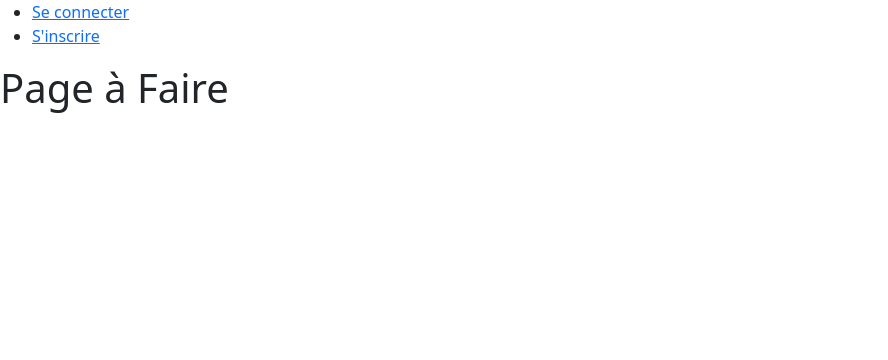
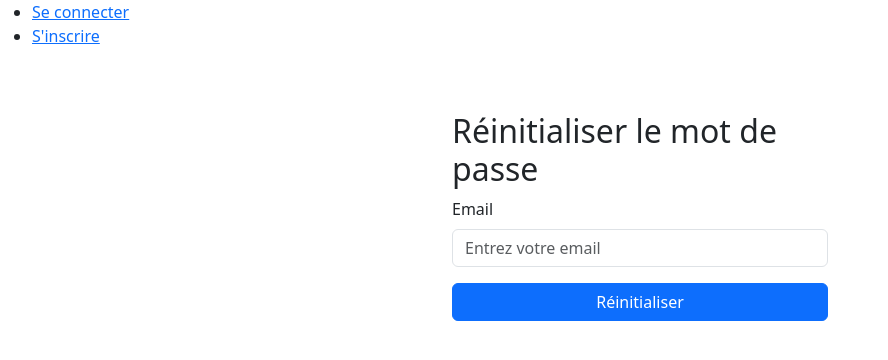
Before and after one commit to Faka2005/Pixhub, a React (Vite) app: page /forgot-password in a window 1280 px wide. Shown: the top 360 px of the page, without its empty margins (0-888 px from the left). Built offline with nearby package versions, Linux system fonts and the light colour scheme.

Commit message:
Ajout_Envoie_de_Email

```diff
--- a/src/pages/Auth/ForgotPasswordPage.tsx
+++ b/src/pages/Auth/ForgotPasswordPage.tsx
@@ -1,7 +1,88 @@
+import React, { useState } from "react";
+import Form from 'react-bootstrap/Form';
+import Button from 'react-bootstrap/Button';
+import Container from 'react-bootstrap/Container';
+import Alert from 'react-bootstrap/Alert';
+
+function ForgotPasswordPage() {
+
+  const [email, setEmail] = useState('');
+
+  const [erreur, setErreur] = useState('');
+  const [succes, setSucces] = useState('');
 
 
-function ForgotPasswordPage(){
-    return <h1>Page à Faire</h1>
-};
+async function EnvoieMailReset(mail: string) {
+  try {
+    const response = await fetch('https://tonapi.com/api/reset-password-request', {
+      method: 'POST',
+      headers: { 'Content-Type': 'application/json' },
+      body: JSON.stringify({ email: mail }),
+    });
+
+    if (!response.ok) {
+      throw new Error("Erreur lors de la demande");
+    }
+
+    setSucces("Un mail vous a été envoyé avec les instructions.");
+    setErreur('');
+  } catch (error) {
+    setErreur("Erreur lors de l'envoi du mail. Veuillez réessayer.");
+    setSucces('');
+  }
+}
+
+
+  async function handleSubmit(e: React.FormEvent<HTMLFormElement>) {
+    e.preventDefault();
+
+    // Simple validation example
+    if ( !email.trim() ) {
+      setErreur("Veuillez entrer un mail");
+      setSucces('');
+      return;
+    }
+
+
+    // Reset messages
+    setErreur('');
+    setSucces("Un mail vous a été envoyer");
+
+    // Reset form (optional)
+    await EnvoieMailReset(email);
+    setEmail('');
+
+
+    // Here you would add your password reset API call
+  }
+
+  return (
+    <Container className="mt-5" style={{ maxWidth: '400px' }}>
+      <h2>Réinitialiser le mot de passe</h2>
+      <Form onSubmit={handleSubmit}>
+
+        <Form.Group controlId="formEmail" className="mb-3">
+          <Form.Label>Email</Form.Label>
+          <Form.Control
+            type="email"
+            placeholder="Entrez votre email"
+            value={email}
+            onChange={e => setEmail(e.target.value)}
+          />
+        </Form.Group>
+        {erreur &&
+          <Alert variant="danger">{erreur}</Alert>
+        }
+        {succes &&
+          <Alert variant="success">{succes}</Alert>
+        }
+
+        <Button variant="primary" type="submit" className="w-100">
+          Réinitialiser
+        </Button>
+      </Form>
+    </Container>
+  );
+}
 
 export default ForgotPasswordPage;
--- a/src/pages/Auth/SignupPage.tsx
+++ b/src/pages/Auth/SignupPage.tsx
@@ -4,33 +4,64 @@ import Form from 'react-bootstrap/Form';
 import Button from 'react-bootstrap/Button';
 import Container from 'react-bootstrap/Container';
 import Alert from 'react-bootstrap/Alert';
-function SignupPage(){
-  const [username,setUserName]=useState('');
+
+function SignupPage() {
+  const [username, setUserName] = useState('');
   const [email, setEmail] = useState('');
   const [password, setPassword] = useState('');
   const [confirmPassword, setConfirmPassword] = useState('');
   const [erreur, setErreur] = useState('');
-  const [succes,setSucces]=useState('');
-  function handleSubmit(e: React.FormEvent<HTMLFormElement>) {
+  const [succes, setSucces] = useState('');
+
+  async function MailLogin(mail: string) {
+    try {
+      const response = await fetch('https://tonapi.com/api/login-request', {
+        method: 'POST',
+        headers: { 'Content-Type': 'application/json' },
+        body: JSON.stringify({ email: mail }),
+      });
+
+      if (!response.ok) {
+        throw new Error("Erreur lors de la demande");
+      }
+
+      setErreur('');
+    } catch (error) {
+      setErreur("Erreur lors de l'envoi du mail. Veuillez réessayer.");
+      setSucces('');
+    }
+  }
+
+  async function handleSubmit(e: React.FormEvent<HTMLFormElement>) {
     e.preventDefault();
 
-    if (!email.trim() || !password.trim() || !confirmPassword.trim()) {
+    if (!email.trim() || !password.trim() || !confirmPassword.trim() || !username.trim()) {
       setErreur("Tous les champs doivent être remplis");
+      setSucces('');
       return;
     }
 
     if (password !== confirmPassword) {
       setErreur("Les mots de passe ne correspondent pas");
+      setSucces('');
       return;
     }
 
-    setErreur("");
-    setUserName("");
-    setEmail("");
-    setPassword("");
-    setConfirmPassword("");
-    setSucces('Connexion réussie');
-    // Ajouter la logique d'API d'inscription ici
+    setErreur('');
+    setSucces('');
+
+    // Appeler ta fonction d'inscription API ici
+    // Par exemple : await signupUser({ username, email, password });
+
+    // Pour l'instant on simule un appel API
+    await MailLogin(email);
+
+    // Si succès, reset des champs
+    setUserName('');
+    setEmail('');
+    setPassword('');
+    setConfirmPassword('');
+    setSucces('Inscription réussie, veuillez vérifier votre mail pour confirmer.');
   }
 
   return (
@@ -41,11 +72,12 @@ function SignupPage(){
           <Form.Label>Nom</Form.Label>
           <Form.Control
             type="text"
-            placeholder="Entrez votre "
+            placeholder="Entrez votre nom"
             value={username}
             onChange={e => setUserName(e.target.value)}
           />
         </Form.Group>
+
         <Form.Group controlId="formEmail" className="mb-3">
           <Form.Label>Email</Form.Label>
           <Form.Control
@@ -75,16 +107,9 @@ function SignupPage(){
             onChange={e => setConfirmPassword(e.target.value)}
           />
         </Form.Group>
-        {erreur&&
-        <Alert key={'danger'} variant={'danger'}>
-            {erreur}
-        </Alert>
-        }
-        {succes &&
-        <Alert key={'success'} variant={'success'}>
-            {succes}
-        </Alert>
-        }
+
+        {erreur && <Alert variant="danger">{erreur}</Alert>}
+        {succes && <Alert variant="success">{succes}</Alert>}
 
         <Button variant="primary" type="submit" className="w-100">
           S'inscrire
```
